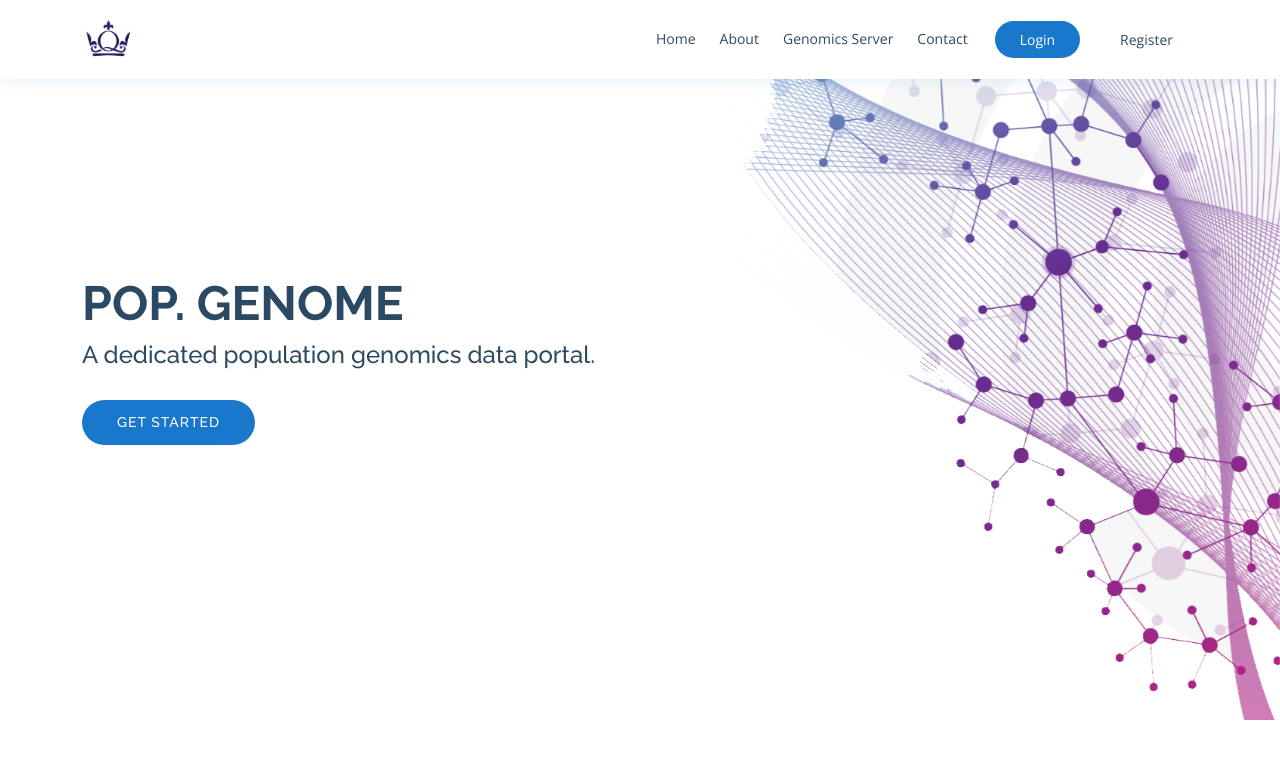
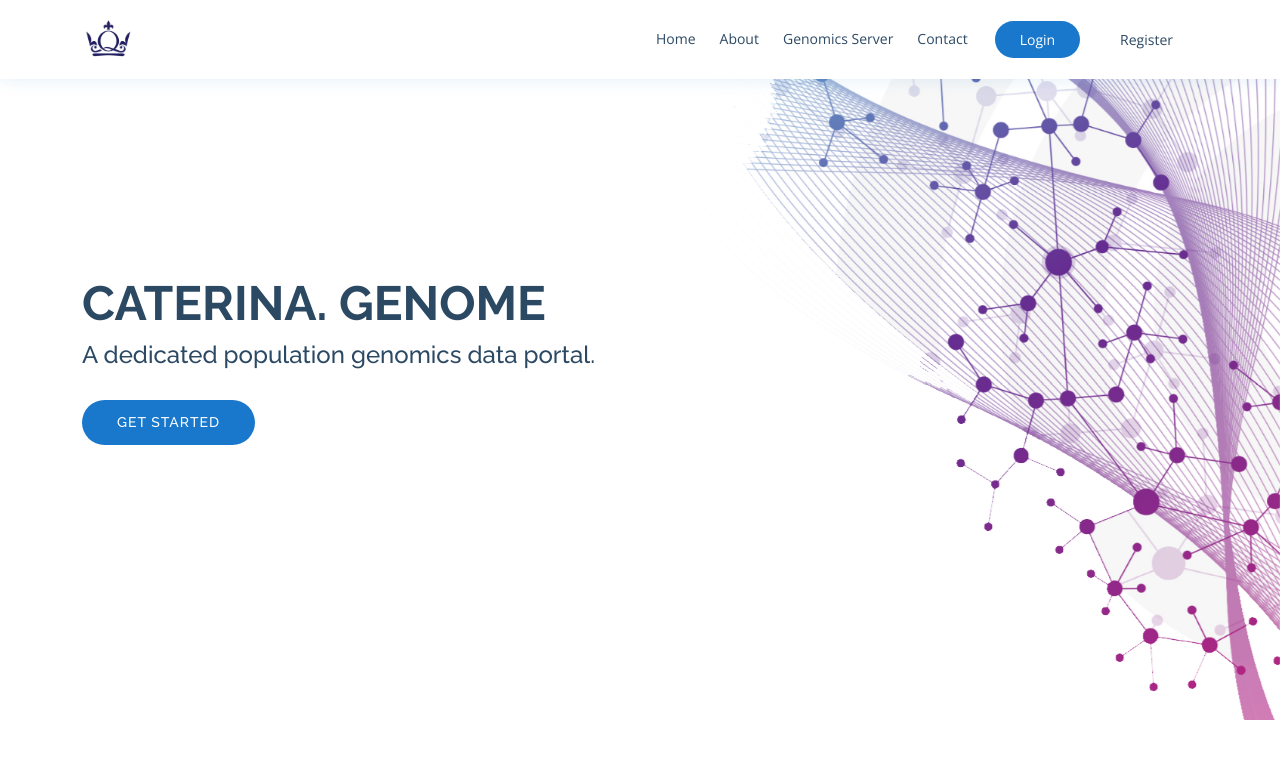
Before and after one commit to kennethchow/Software_Dev_Group_Project, a Flask app: page / in a window 1280 px wide. Shown: the top 759 px of the page. Run offline with Flask 2, Linux system fonts and the light colour scheme; some libraries are stand-ins or nearby versions.

Commit message:
changed pop to caterina

```diff
--- a/website/templates/base.html
+++ b/website/templates/base.html
@@ -115,7 +115,7 @@
 <!-- ======= Main Title Section ======= -->
 <section id="home" class="d-flex align-items-center">
     <div class="container">
-        <h1>Pop. Genome</h1>
+        <h1>Caterina. Genome</h1>
         <h2>A dedicated population genomics data portal.</h2>
         <a href="/server" class="btn-get-started scrollto">Get Started</a>
     </div>
```
Also changed, not shown: 1 other file.
